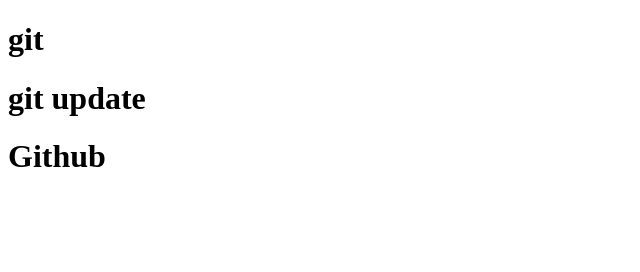
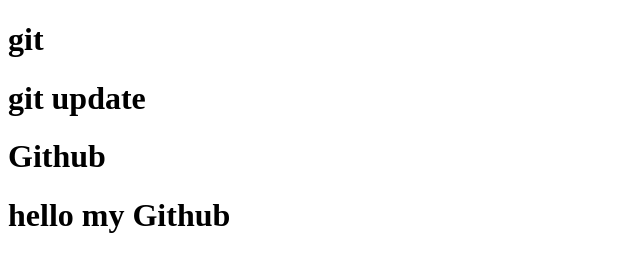
Before and after one commit to abuzar316/test, a plain HTML site: page index.html in a window 1280 px wide. Shown: the whole page, without its empty margins (0-640 px from the left). Drawn offline with Linux system fonts and the light colour scheme.

Commit message:
new line added

```diff
--- a/index.html
+++ b/index.html
@@ -10,5 +10,6 @@
     <h1>git</h1>
     <h1>git update</h1>
     <h1>Github</h1>
+    <h1>hello my Github </h1>
 </body>
 </html>
```
